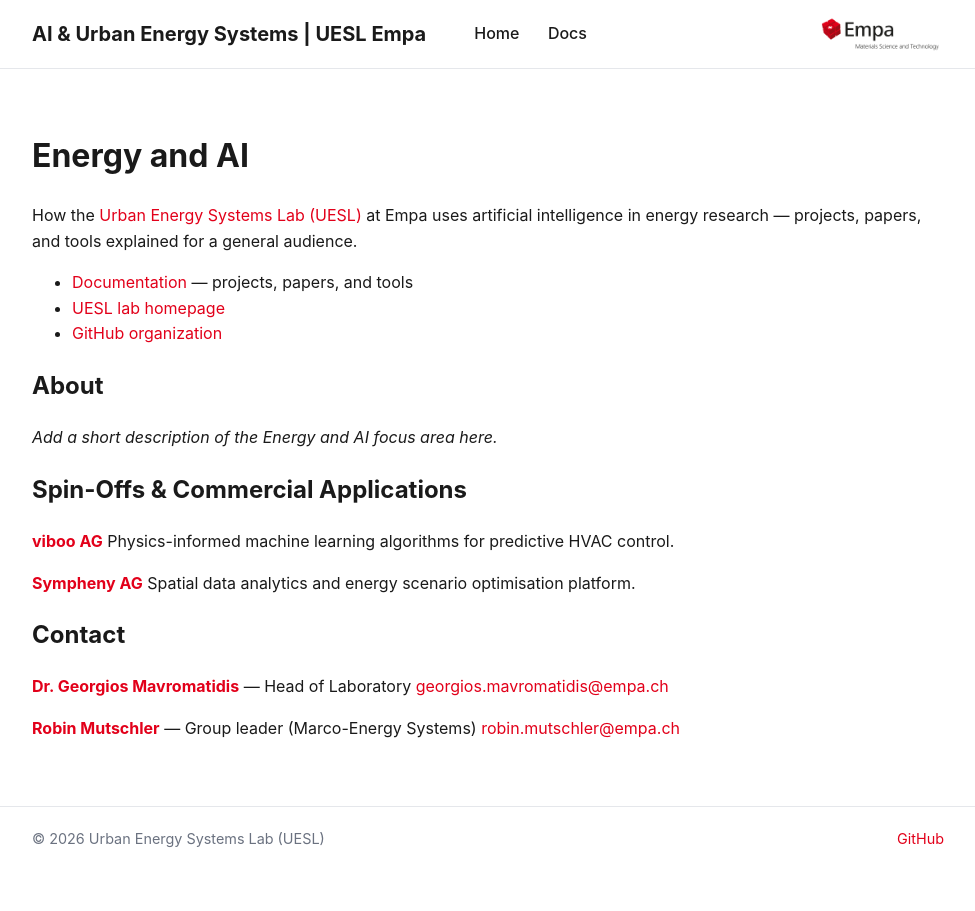
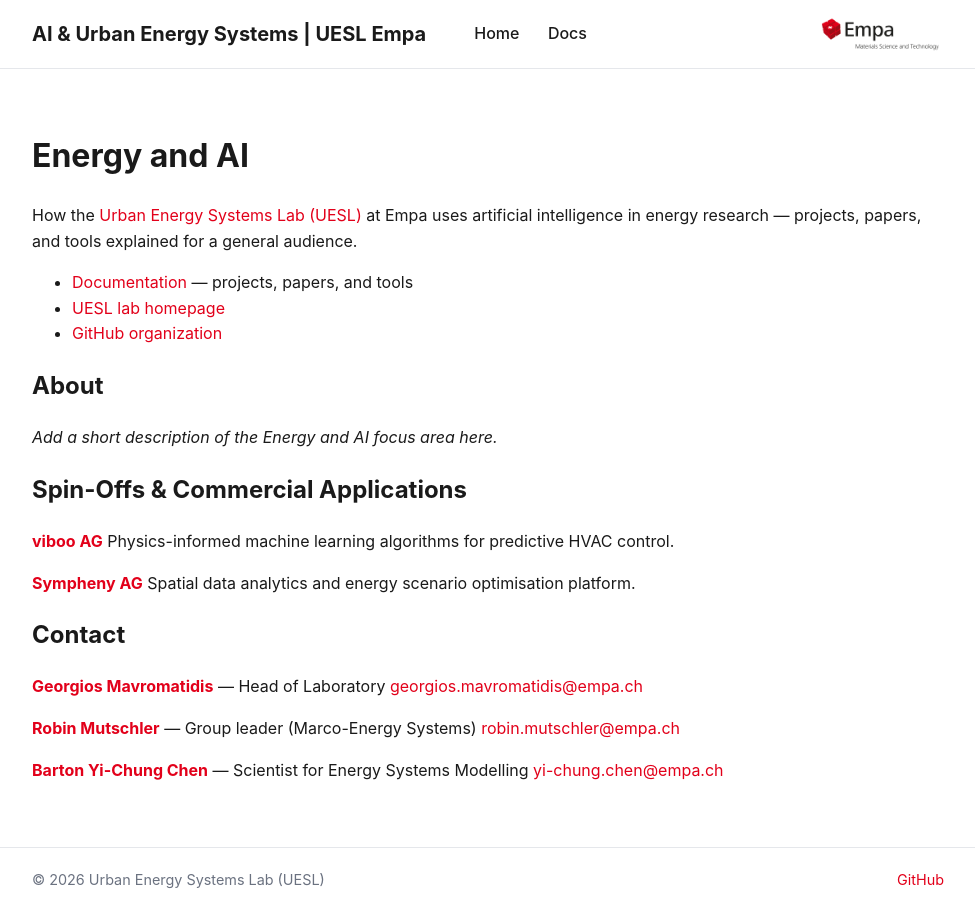
Before and after one commit to uesl-empa/energy-and-AI, a Jekyll site: the page built from index.md, in a window 1280 px wide. Shown: the whole page, without its empty margins (152-1127 px from the left). Built offline with Jekyll 4.4.1, drawn with Linux system fonts in a browser that asks for light colours.

Commit message:
Update contact list: drop Dr. title, add Barton Chen
Removes Dr. before Georgios Mavromatidis. Adds Barton Yi-Chung
Chen (Scientist for Energy Systems Modelling).

Co-Authored-By: Claude Sonnet 5 <noreply@anthropic.com>

```diff
--- a/index.md
+++ b/index.md
@@ -26,8 +26,11 @@ Spatial data analytics and energy scenario optimisation platform.
 
 ## Contact
 
-**[Dr. Georgios Mavromatidis](https://www.empa.ch/web/mag)** — Head of Laboratory
+**[Georgios Mavromatidis](https://www.empa.ch/web/mag)** — Head of Laboratory
 [georgios.mavromatidis@empa.ch](mailto:georgios.mavromatidis@empa.ch)
 
 **[Robin Mutschler](https://www.empa.ch/web/muro)** — Group leader (Marco-Energy Systems)
 [robin.mutschler@empa.ch](mailto:robin.mutschler@empa.ch)
+
+**[Barton Yi-Chung Chen](https://www.empa.ch/web/chyi)** — Scientist for Energy Systems Modelling
+[yi-chung.chen@empa.ch](mailto:yi-chung.chen@empa.ch)
```
